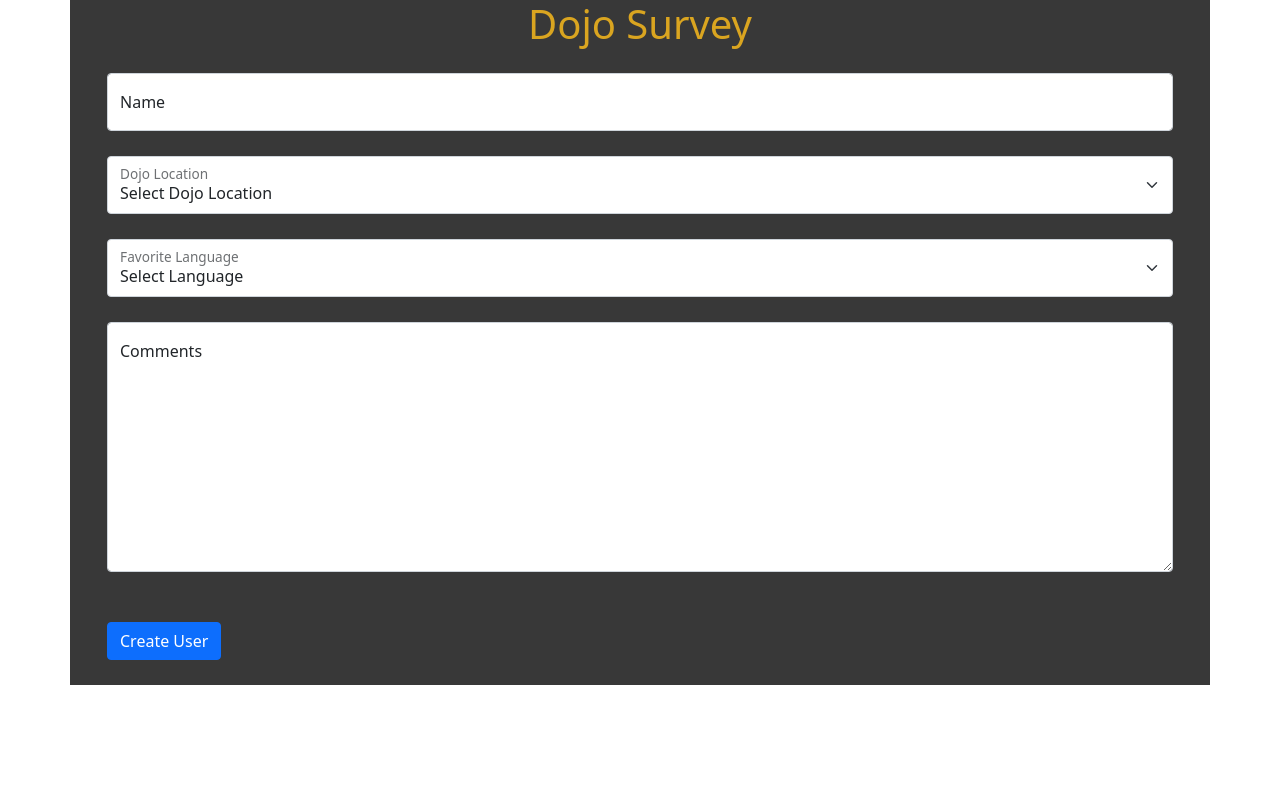
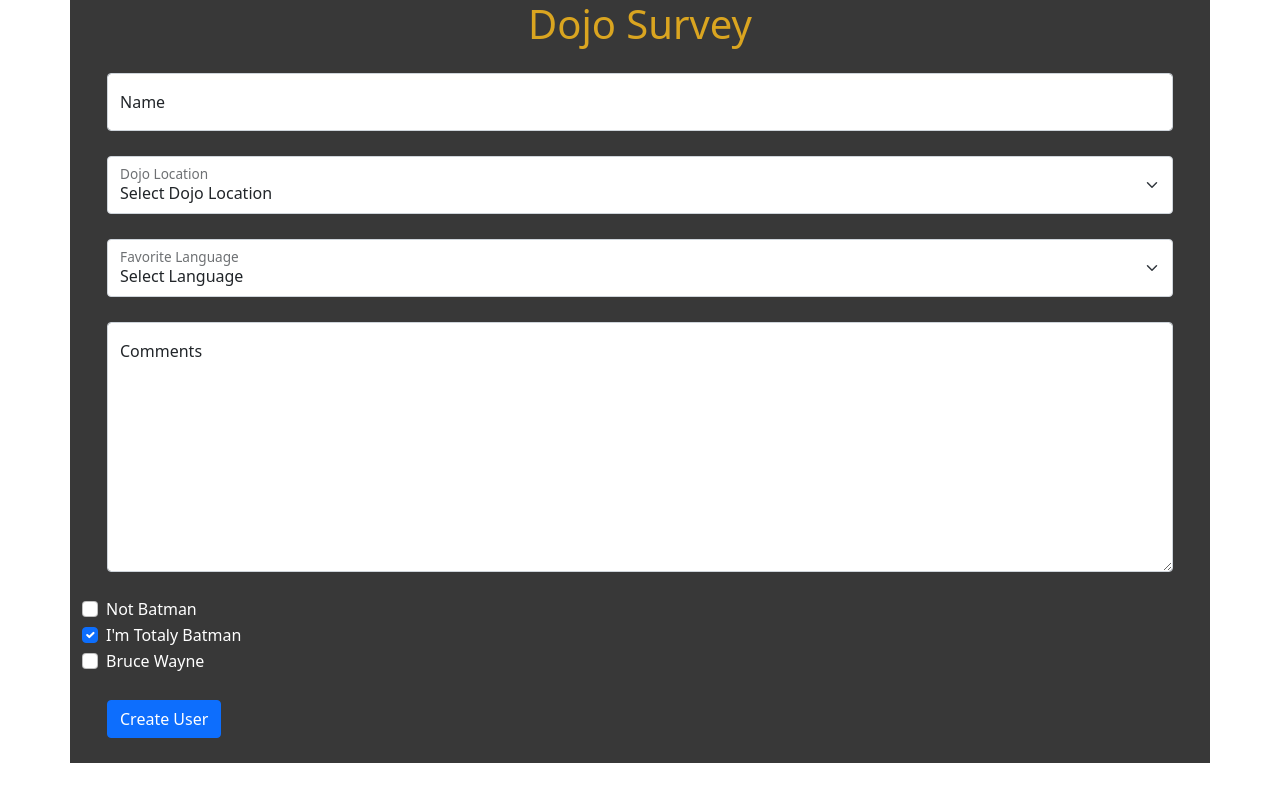
Before and after one commit to Henry-Aybar/dojo_survey, a Flask app: page / in a window 1280 px wide. Run offline with Flask 2, Linux system fonts and the light colour scheme.

Commit message:
Added check marks to survey

```diff
--- a/server.py
+++ b/server.py
@@ -19,11 +19,13 @@ def create_user():
     loc = request.form['loc']
     lang = request.form['lang']
     comment = request.form['comment']
+    # check1 = request.form['check1']
 
     session['username'] = name
     session['location'] = loc
     session['language'] = lang
     session['comments'] = comment
+    # session['check1'] = check1
 
     return redirect('/result')
 
@@ -32,7 +34,9 @@ def show_user():
     print("Show the User Info From the Form")
     print(request.form)
     print(session)
-    return render_template('result.html', username = session['username'], location = session['location'], language = session['language'], comments = session['comments'] )
+    return render_template('result.html', username = session['username'], location = session['location'], language = session['language'], comments = session['comments'])
+
+    # , check1 = session['check1'] )
 
 
 @app.route('/clear') # futur log out wipe session
--- a/static/style.css
+++ b/static/style.css
@@ -11,6 +11,10 @@ h1 {
     margin: 25px;
 }
 
+.form-check-label {
+    color: white;
+}
+
 .btn {
     margin: 25px;
 }
--- a/templates/index.html
+++ b/templates/index.html
@@ -12,12 +12,12 @@
     <div class="container">
         <form action='/users' method='POST'>
             <h1>Dojo Survey</h1>
-
+<!-- Name Entry -->
             <div class="form-floating mb-3">
                 <input type="name" class="form-control" id="floatingInput" placeholder="Name" name = 'name'>
                 <label for="floatingInput">Name</label>
             </div>
-
+<!-- Location -->
             <div class="form-floating">
                 <select class="form-select" id="floatingSelect" aria-label="Floating label select example" name = 'loc'>
                   <option selected>Select Dojo Location</option>
@@ -29,7 +29,7 @@
                 </select>
                 <label for="floatingSelect">Dojo Location</label>
             </div>
-
+<!-- Language -->
             <div class="form-floating">
                 <select class="form-select" id="floatingSelect" aria-label="Floating label select example" name ='lang'>
                   <option selected>Select Language</option>
@@ -41,10 +41,29 @@
                 </select>
                 <label for="floatingInput">Favorite Language</label>
             </div>
-
+<!-- Comments -->
             <div class="form-floating">
                 <textarea class="form-control" placeholder="Leave a comment here" id="floatingTextarea2" style="height: 250px" name= 'comment'></textarea>
                 <label for="floatingTextarea2">Comments</label>
+              </div>
+<!-- Check Boxes -->
+              <div class="form-check">
+                <input class="form-check-input" type="checkbox" value="Not Batman" id="flexCheckDefault" name= 'check1'>
+                <label class="form-check-label" for="flexCheckDefault">
+                 Not Batman
+                </label>
+              </div>
+              <div class="form-check">
+                <input class="form-check-input" type="checkbox" value="I'm Totaly Batman" id="flexCheckChecked" checked>
+                <label class="form-check-label" for="flexCheckChecked">
+                  I'm Totaly Batman
+                </label>
+              </div>
+              <div class="form-check">
+                <input class="form-check-input" type="checkbox" value="Bruce Wayne" id="flexCheckChecked">
+                <label class="form-check-label" for="flexCheckChecked">
+                  Bruce Wayne
+                </label>
               </div>
 
             <input class='btn btn-primary' type='submit' value='Create User'>
--- a/templates/result.html
+++ b/templates/result.html
@@ -16,6 +16,7 @@
         <h3>Location: {{ location }}</h3>
         <h3>Favorite Language: {{ language }}</h3>
         <h3>Commented: {{ comments }}</h3>
+        <!-- <h3>you check makred: {{ check1 }}</h3> -->
 
         <a class="btn btn-primary" href="/clear"> Return to Home</a>
 
```
